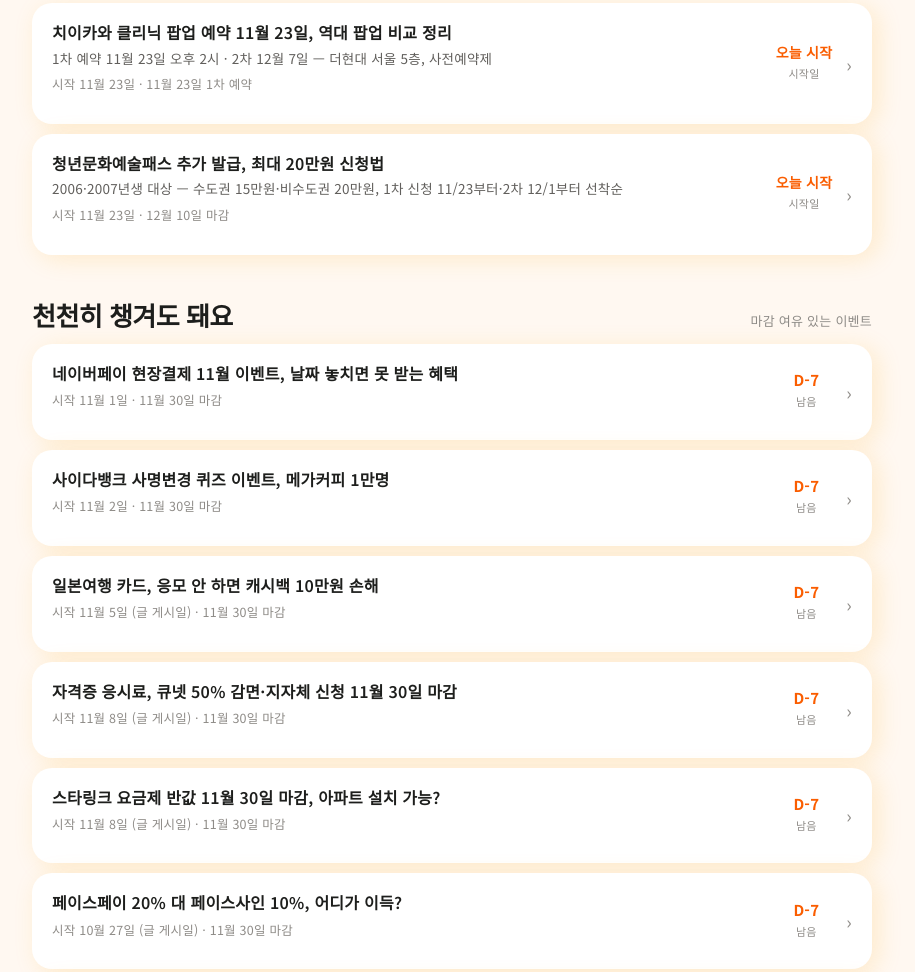
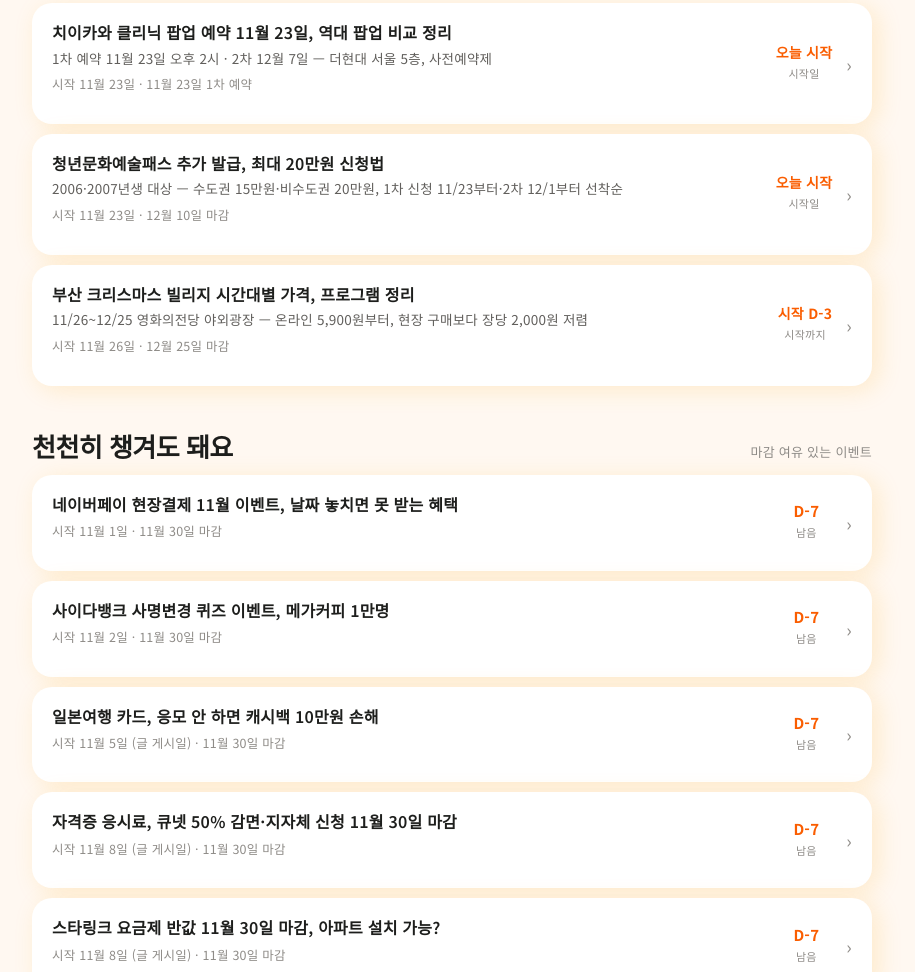
Before and after one commit to kimsejukim-alt/nolmeok-events, a plain HTML site: page index.html in a window 1280 px wide. Shown: the part 1979-2951 px from the top of the page, without its empty margins (188-1103 px from the left). Drawn offline with Linux system fonts and the light colour scheme.

Commit message:
캘린더 동기화 2026-11-24

```diff
--- a/index.html
+++ b/index.html
@@ -257,7 +257,8 @@ var events=[
  {t:"호텔 딸기뷔페 2026 런치 예약 전 필독, 딸기 없는 곳 있어요",d:"JW 평일 8.8만원→네이버 10% 시 7만 9,200원, 르메르디앙 10% 할인은 12월 13일까지 이용 시 적용",date:"12월 13일 마감",url:"https://blog.naver.com/4xxx8/224486144919",start:"2026-11-21",startText:"11월 21일",post:true,end:"2026-12-13"},
  {t:"여기어때 블랙위크 국내 숙소 최대 86%, 매일 3만원 쿠폰",d:"국내 블랙 숙소 최대 86% — 매일 오전 10시 3만원 쿠폰 선착순 50명, 40만원 쿠폰 추첨 1명(쿠폰은 11/30까지)",date:"12월 30일 마감",url:"https://blog.naver.com/4xxx8/224486403947",start:"2026-11-16",startText:"11월 16일",end:"2026-12-30"},
  {t:"모두의주차장 럭키드로우 11월 30일 마감, 테슬라·PS5 응모법",d:"테슬라 모델X 구독권·PS5+GTA6·충전금 총 1,552명 추첨, 당첨 발표 12월 10일",date:"11월 30일 마감",dd:"D-7",url:p("224487465926"),start:"2026-11-18",startText:"11월 18일",end:"2026-11-30"},
- {t:"청년문화예술패스 추가 발급, 최대 20만원 신청법",d:"2006·2007년생 대상 — 수도권 15만원·비수도권 20만원, 1차 신청 11/23부터·2차 12/1부터 선착순",date:"12월 10일 마감",url:p("224488630705"),start:"2026-11-23",startText:"11월 23일",end:"2026-12-10"}
+ {t:"청년문화예술패스 추가 발급, 최대 20만원 신청법",d:"2006·2007년생 대상 — 수도권 15만원·비수도권 20만원, 1차 신청 11/23부터·2차 12/1부터 선착순",date:"12월 10일 마감",url:p("224488630705"),start:"2026-11-23",startText:"11월 23일",end:"2026-12-10"},
+ {t:"부산 크리스마스 빌리지 시간대별 가격, 프로그램 정리",d:"11/26~12/25 영화의전당 야외광장 — 온라인 5,900원부터, 현장 구매보다 장당 2,000원 저렴",date:"12월 25일 마감",url:"https://blog.naver.com/4xxx8/224489277419",start:"2026-11-26",startText:"11월 26일",end:"2026-12-25"}
 ];
 var popular=[
  {t:"피클AI, 전화까지 걸어주는 무료 AI 비서 직접 써 본 후기",url:"https://blog.naver.com/4xxx8/224470681789"},
```
